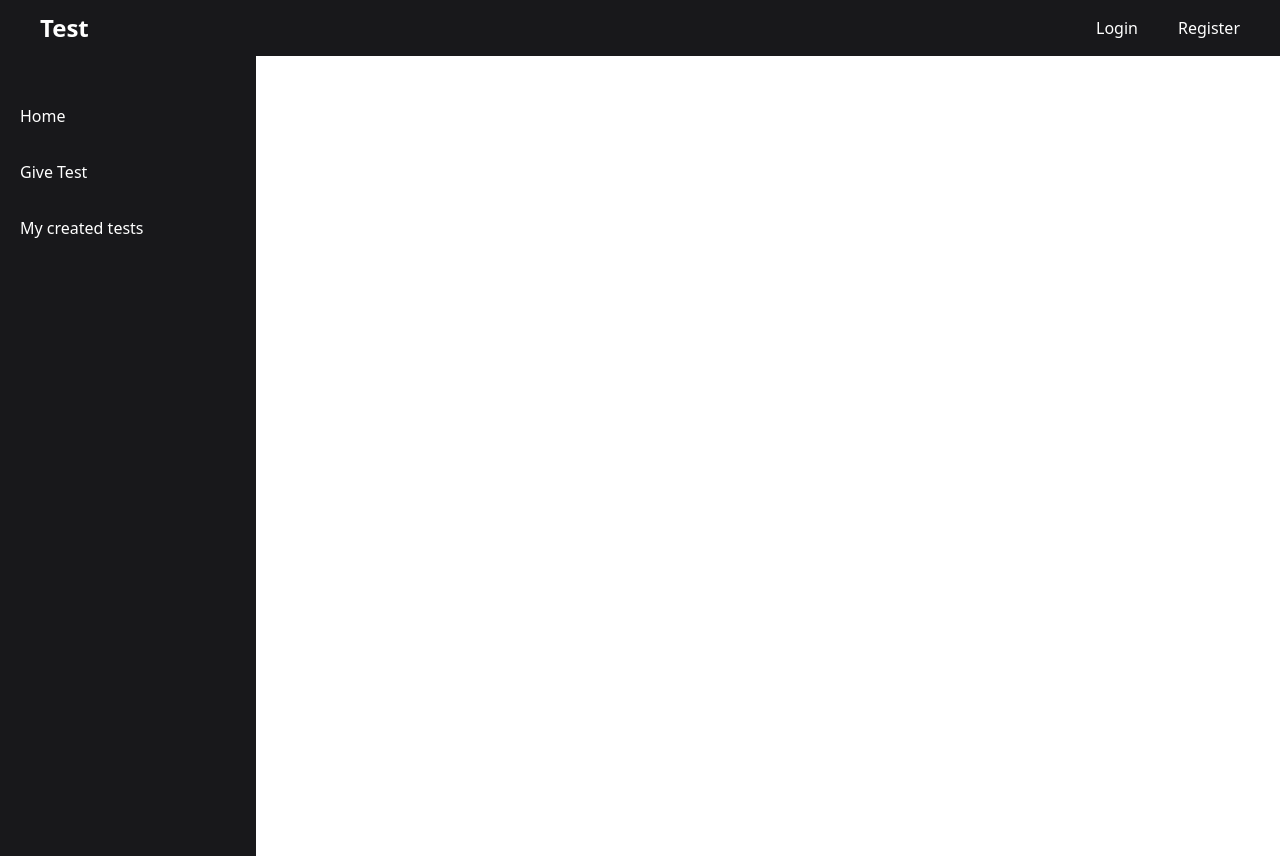
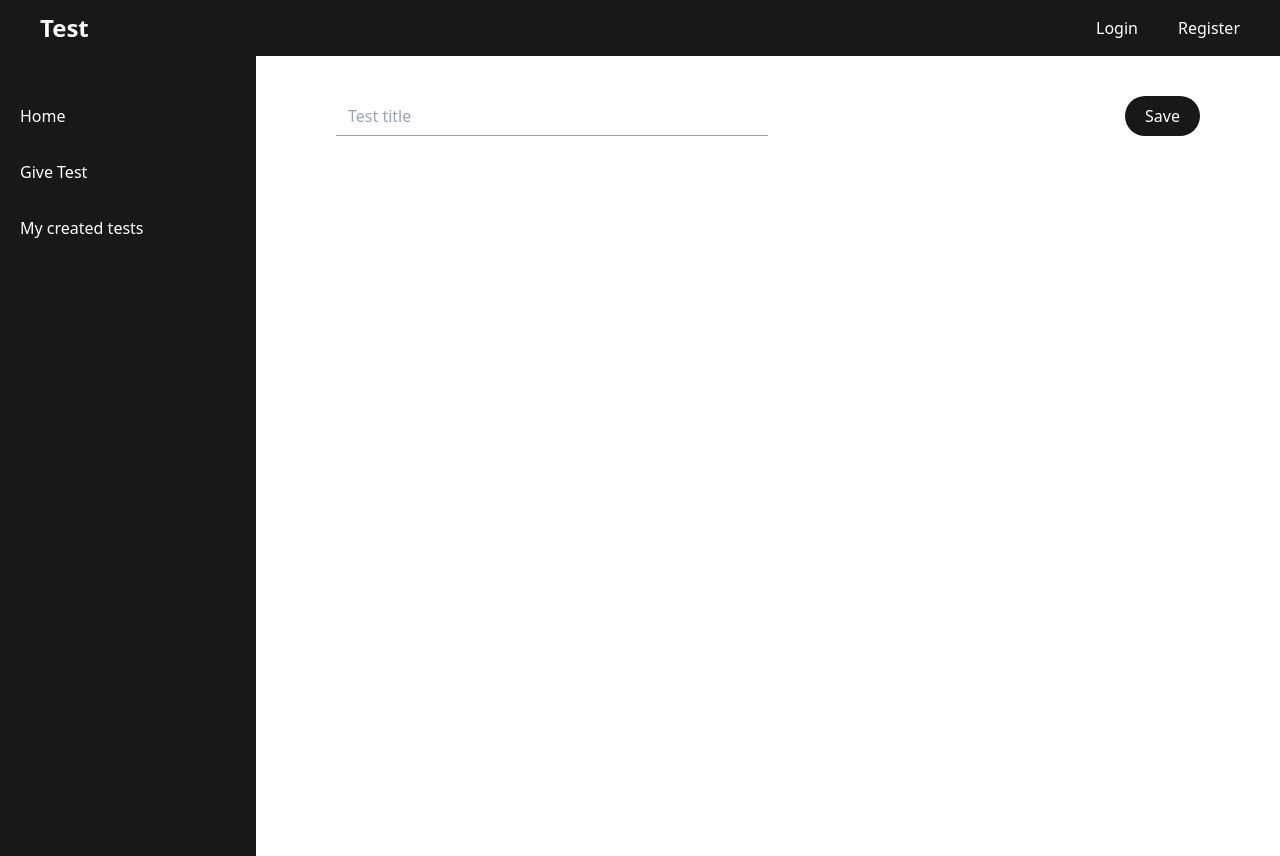
Before and after one commit to aadarshraj02/test-builder, a React (Vite) app in the folder client/: page /create-test in a window 1280 px wide. Built offline with nearby package versions, Linux system fonts and the light colour scheme.

Commit message:
added title for test

```diff
--- a/client/src/components/Sidenav.jsx
+++ b/client/src/components/Sidenav.jsx
@@ -14,7 +14,7 @@ const Sidenav = () => {
       <div
         className={`${
           isOpen ? "translate-x-0" : "-translate-x-full"
-        } lg:translate-x-0 fixed lg:static inset-0 bg-zinc-900 text-white w-64 h-screen transition-transform duration-300 ease-in-out`}
+        } lg:translate-x-0 fixed lg:static inset-0 bg-zinc-900 text-white w-64 min-h-screen transition-transform duration-300 ease-in-out`}
       >
         <div className="flex items-center justify-between p-5">
           <button
--- a/client/src/pages/CreateTest.jsx
+++ b/client/src/pages/CreateTest.jsx
@@ -3,9 +3,23 @@ import Sidenav from "../components/Sidenav";
 
 const CreateTest = () => {
   return (
-    <div>
+    <div className="min-h-screen">
       <Navbar />
-      <Sidenav />
+      <div className="flex">
+        <div className="">
+          <Sidenav />
+        </div>
+        <div className="sm:px-20 px-5 py-10 flex justify-between w-full">
+          <input
+            type="text"
+            placeholder="Test title"
+            className="sm:w-1/2  h-[40px] px-3 border-b border-b-zinc-400 outline-none"
+          />
+          <button className="bg-zinc-900 px-5 py-1 h-[40px] text-white rounded-full">
+            Save
+          </button>
+        </div>
+      </div>
     </div>
   );
 };
```
